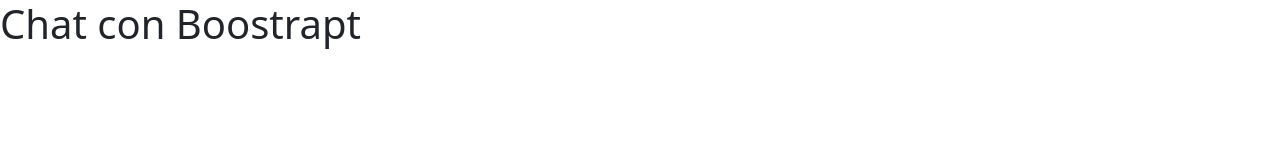
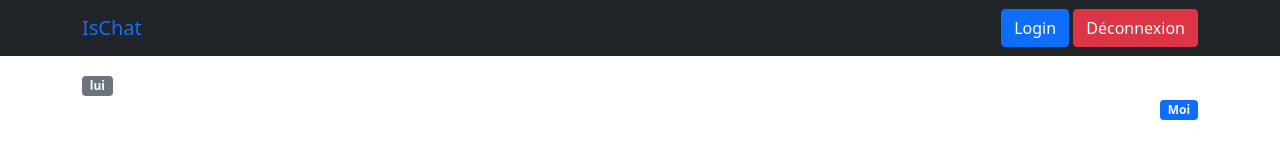
Before and after one commit to ishernan/Chat, a plain HTML site: page index.html in a window 1280 px wide. Drawn offline with nearby package versions, Linux system fonts and the light colour scheme.

Commit message:
structure du chat+fichier css

```diff
--- a/index.html
+++ b/index.html
@@ -1,18 +1,14 @@
 <!doctype html>
 <html lang="en">
   <head>
-
     <meta charset="utf-8">
     <meta name="viewport" content="width=device-width, initial-scale=1">
-
     <link href="https://cdn.jsdelivr.net/npm/bootstrap@5.0.1/dist/css/bootstrap.min.css" rel="stylesheet" integrity="sha384-+0n0xVW2eSR5OomGNYDnhzAbDsOXxcvSN1TPprVMTNDbiYZCxYbOOl7+AMvyTG2x" crossorigin="anonymous">
+    <link rel="stylesheet" href="style.css">
 
     <script src="https://www.gstatic.com/firebasejs/8.6.2/firebase-app.js"></script>
-
-
     <script src="https://www.gstatic.com/firebasejs/8.6.2/firebase-auth.js"></script>
     <script src="https://www.gstatic.com/firebasejs/8.6.2/firebase-firestore.js"></script>
-
     <script>
       // Your web app's Firebase configuration
       var firebaseConfig = {
@@ -31,8 +27,26 @@
   </head>
   <body>
 
-    <h1>Chat con Boostrapt </h1>
+    <nav class="navbar navbar-bar-dark bg-dark">
+      <div class="container">
+        <a href="http://" class="navbar-brand" id="nomUtilisateur">IsChat</a>
+        <div>
+          <button class="btn btn-primary" id="btnLogin">Login</button>
+          <button class="btn btn-danger" id="btnDéconnextion">Déconnexion</button>
+        </div>
+      </div>
+    </nav>
 
+    <main class="container py-3 container-chat" id="contenuWeb">
+      <div class="text-start">
+        <span class="badge bg-secondary">lui</span>
+      </div>
+      <div class="text-end">
+        <span class="badge bg-primary">Moi</span>
+      </div>
+
+
+    </main>
 
 
 
@@ -44,6 +58,6 @@
 
     <script src="https://cdn.jsdelivr.net/npm/bootstrap@5.0.1/dist/js/bootstrap.bundle.min.js" integrity="sha384-gtEjrD/SeCtmISkJkNUaaKMoLD0//ElJ19smozuHV6z3Iehds+3Ulb9Bn9Plx0x4" crossorigin="anonymous"></script>
 
-
+    <script src="./js/app.js"></script>
   </body>
 </html>
--- a/js/app.js
+++ b/js/app.js
@@ -0,0 +1 @@
+console.log('hello')
--- /dev/null
+++ b/style.css
@@ -0,0 +1,3 @@
+.container-chat {
+  height: calc(100vh - 160px);
+}
```
